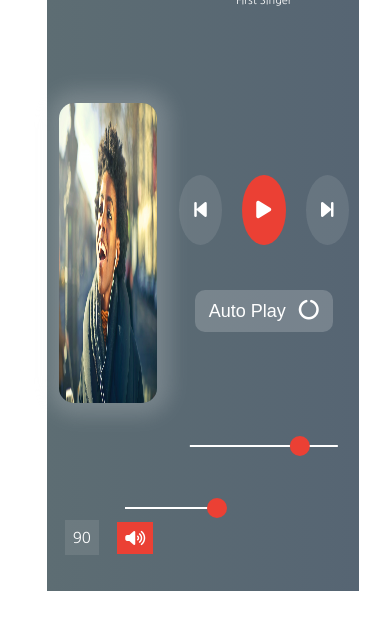
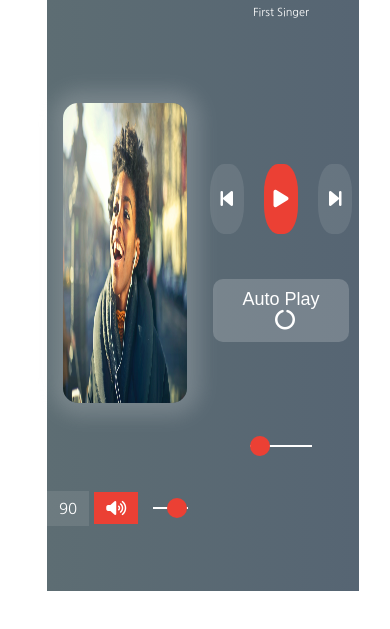
Before and after one commit to debutler266/Music-Player-2, a plain HTML site: page index.html in a window 390 px wide. Shown: the part 177-806 px from the top of the page. Drawn offline with Linux system fonts and the light colour scheme.

Commit message:
responsive buttons, proper sizing

```diff
--- a/style.css
+++ b/style.css
@@ -259,7 +259,7 @@ input[type='range']::-webkit-slider-thumb {
 
 @media screen and (max-width: 400px) {
   .right #artist {
-    top: 68px;
+    top: 80px;
     font-size: 11px;
   }
 
@@ -273,7 +273,15 @@ input[type='range']::-webkit-slider-thumb {
     font-size: 14px;
   }
 
-  .right, .left {
+  .right .middle button {
+    border-radius: 40%!important;
+    width: 22%;
+  }
+}
+
+
+
+   /*.right, .left {
     position: relative;
     height: 100%;
     width: 61%;
@@ -307,4 +315,4 @@ input[type='range']::-webkit-slider-thumb {
     height: 2px;
     margin: 3px 21px;
     padding-left: 100px;
-  }
+  } */
```
